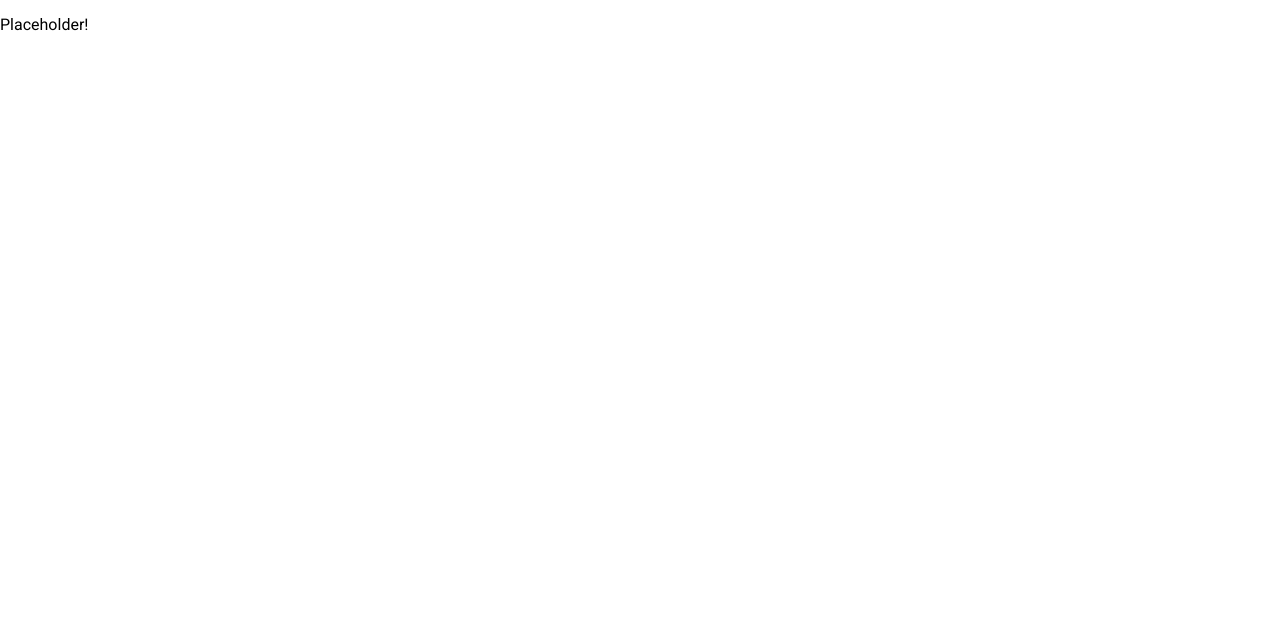
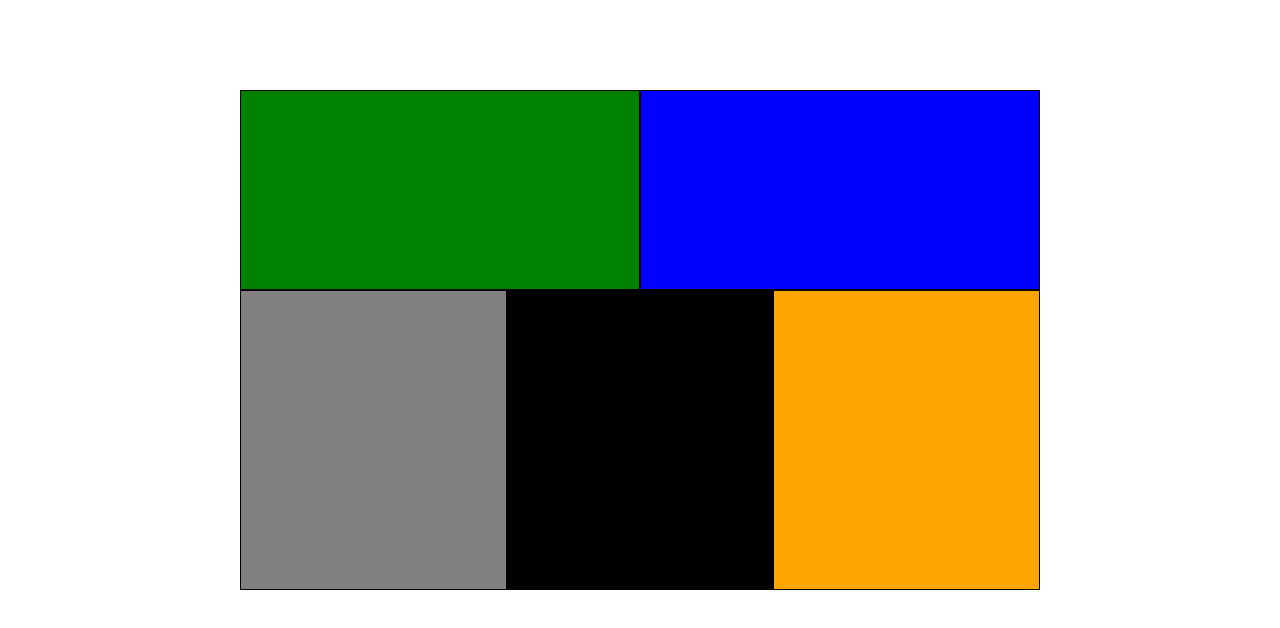
Before and after one commit to wrang308/showing-webpage-on-git, a plain HTML site: page clone/display-exercise.html in a window 1280 px wide. Drawn offline with nearby package versions, Linux system fonts and the light colour scheme.

Commit message:
Done with CSS display exercise

```diff
--- a/clone/display-exercise.html
+++ b/clone/display-exercise.html
@@ -16,7 +16,15 @@
   <link rel="stylesheet" type="text/css" href="styles/display-page.css">
 </head>
 <body>
-<!-- your HTML here to implement the colored box design -->
+
+<div class="maindiv">
+  <div class="green upper inner"></div>
+  <div class="blue upper inner"></div>
+  <div class="gray downer inner"></div>
+  <div class="black downer inner"></div>
+  <div class="orange downer inner"></div>
+</div>
+
 	<p>Placeholder!</p>
 </body>
 </html>
--- a/clone/styles/display-page.css
+++ b/clone/styles/display-page.css
@@ -0,0 +1,43 @@
+
+body{
+	font-size: 0;
+
+}
+
+.maindiv{
+	width: 800px;
+	margin-top: 90px;
+	margin-left: auto;
+	margin-right: auto;
+
+}
+.upper{
+	height: 200px;
+	width: 50%;
+
+}
+.downer{
+	height: 300px;
+	width: 33.33%;
+
+}
+.inner{
+	display: inline-block;
+	border: 1px solid black;
+}
+
+.green{
+	background-color: green;
+}
+.blue{
+	background-color: blue;
+}
+.gray{
+	background-color: gray;
+}
+.black{
+	background-color: black;
+}
+.orange{
+	background: orange;
+}
```
